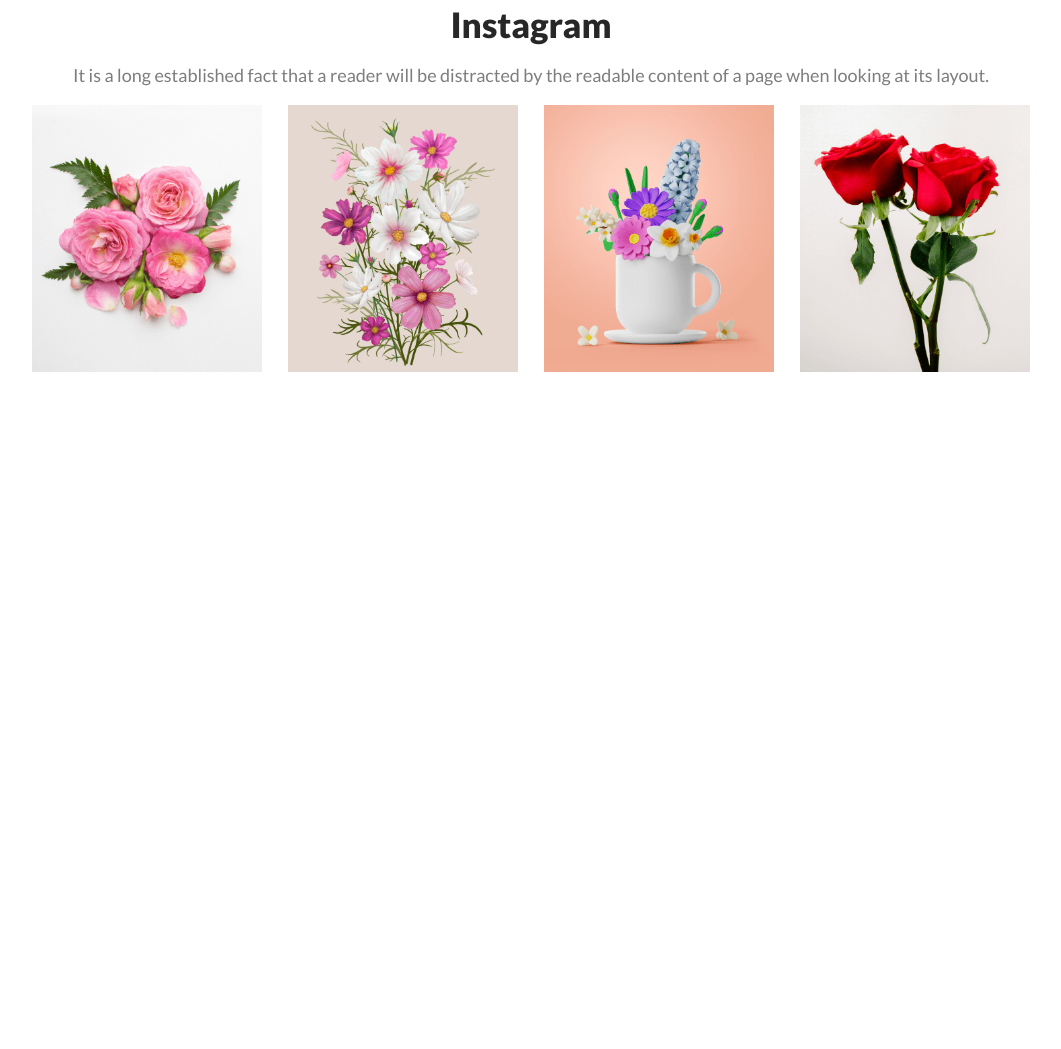
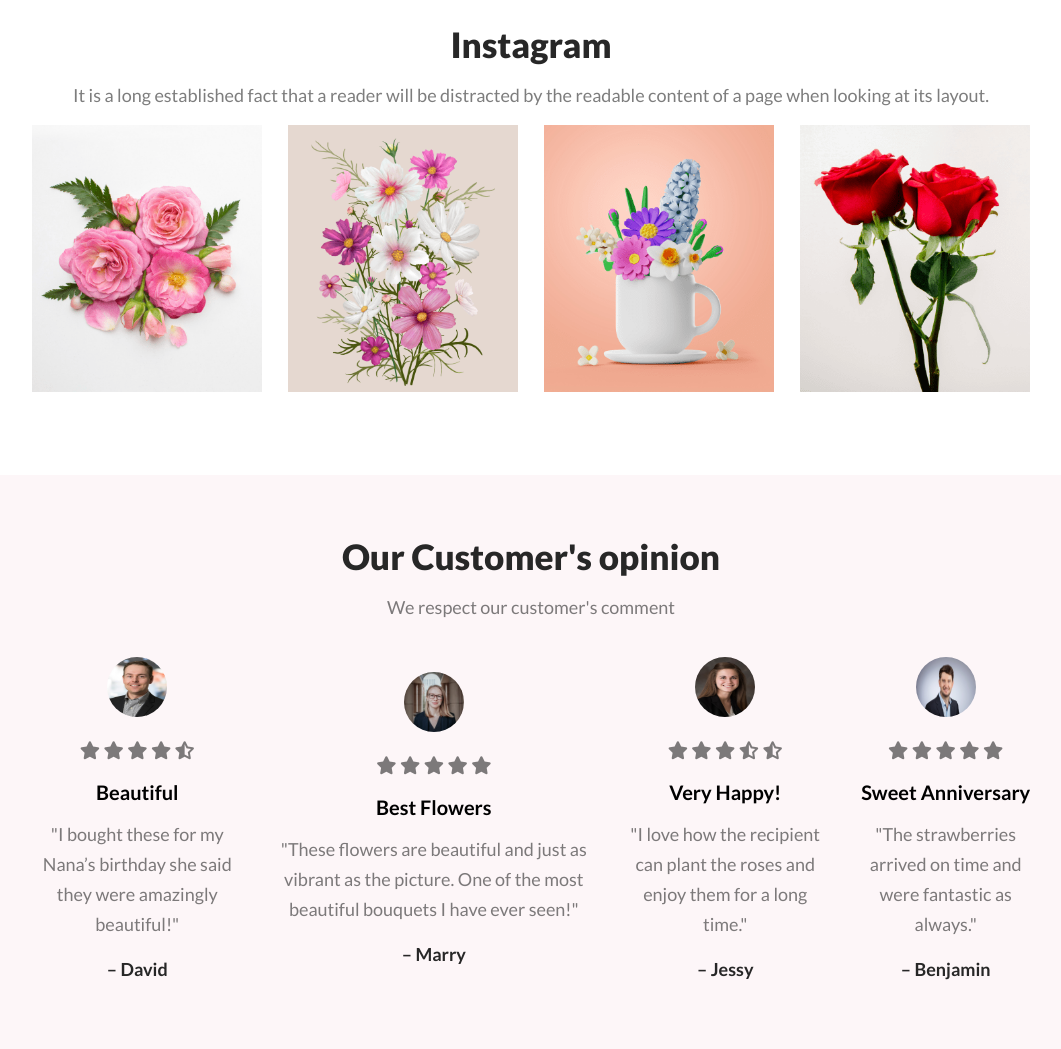
Before and after one commit to rahathossenantor/flower-shop, a plain HTML site: page index.html in a window 1280 px wide. Shown: the part 2177-3226 px from the top of the page, without its empty margins (109-1170 px from the left). Before the commit the page ends 2552 px from the top, so only its background shows below. Drawn offline with Linux system fonts and the light colour scheme.

Commit message:
client review (unique section) section completed

```diff
--- a/index.html
+++ b/index.html
@@ -4,6 +4,7 @@
     <meta charset="UTF-8">
     <meta name="viewport" content="width=device-width, initial-scale=1.0">
     <title>FowerShop</title>
+    <script src="https://kit.fontawesome.com/f056a62cc9.js" crossorigin="anonymous"></script>
     <link rel="stylesheet" href="./style.css">
 </head>
 <body>
@@ -105,6 +106,45 @@
                 </div>
             </div>
         </section>
+
+        <!-- client review section (unique section) -->
+        <section id="client-review">
+            <div class="review-content margin-top center">
+                <h3 class="section-title">Our Customer's opinion</h3>
+                <p>We respect our customer's comment</p>
+
+                <div class="review-container">
+                    <div class="review">
+                        <img src="./images/customar/customar1.jpg" alt="customar">
+                        <p class="ratings"><i class="fa-solid fa-star"></i> <i class="fa-solid fa-star"></i> <i class="fa-solid fa-star"></i> <i class="fa-solid fa-star"></i> <i class="fa-solid fa-star-half-stroke"></i></p>
+                        <h5>Beautiful</h5>
+                        <p>"I bought these for my Nana’s birthday she said they were amazingly beautiful!"</p>
+                        <p class="customar-name">– David</p>
+                    </div>
+                    <div class="review">
+                        <img src="./images/customar/customar2.jpg" alt="customar">
+                        <p class="ratings"><i class="fa-solid fa-star"></i> <i class="fa-solid fa-star"></i> <i class="fa-solid fa-star"></i> <i class="fa-solid fa-star"></i> <i class="fa-solid fa-star"></i></p>
+                        <h5>Best Flowers</h5>
+                        <p>"These flowers are beautiful and just as vibrant as the picture. One of the most beautiful bouquets I have ever seen!"</p>
+                        <p class="customar-name">– Marry</p>
+                    </div>
+                    <div class="review">
+                        <img src="./images/customar/customar3.jpg" alt="customar">
+                        <p class="ratings"><i class="fa-solid fa-star"></i> <i class="fa-solid fa-star"></i> <i class="fa-solid fa-star"></i> <i class="fa-solid fa-star-half-stroke"></i> <i class="fa-solid fa-star-half-stroke"></i></p>
+                        <h5>Very Happy!</h5>
+                        <p>"I love how the recipient can plant the roses and enjoy them for a long time."</p>
+                        <p class="customar-name">– Jessy</p>
+                    </div>
+                    <div class="review">
+                        <img src="./images/customar/customar4.jpg" alt="customar">
+                        <p class="ratings"><i class="fa-solid fa-star"></i> <i class="fa-solid fa-star"></i> <i class="fa-solid fa-star"></i> <i class="fa-solid fa-star"></i> <i class="fa-solid fa-star"></i></p>
+                        <h5>Sweet Anniversary</h5>
+                        <p>"The strawberries arrived on time and were fantastic as always."</p>
+                        <p class="customar-name">– Benjamin</p>
+                    </div>
+                </div>
+            </div>
+        </section>
     </main>
     <footer></footer>
 </body>
--- a/style.css
+++ b/style.css
@@ -10,7 +10,7 @@
 /* common shared styles */
 #banner,
 #feature,
-#offer, .hot-deal-content, #instagram {
+#offer, .hot-deal-content, #instagram, .review-content {
     width: 80%;
     margin: 0 auto;
 }
@@ -135,7 +135,7 @@ header {
 
 /* offer section styles */
 #offer {
-    padding: 50px 0;
+    padding: 60px 0;
     background-color: #F4F4F4;
     margin-top: 80px;
     border-radius: 5px;
@@ -193,3 +193,34 @@ header {
 .gallery-image img {
     width: 90%;
 }
+
+/* client review section styles */
+#client-review {
+    background-color: #FDF6F8;
+}
+.review-content {
+    padding: 60px 0;
+}
+.review-container {
+    display: flex;
+    align-items: center;
+    justify-content: space-between;
+    gap: 10px;
+    margin-top: 30px;
+}
+.review {
+    padding: 5px 10px;
+}
+.review img {
+    width: 60px;
+    height: 60px;
+    border-radius: 50%;
+}
+.review h5 {
+    font-size: 20px;
+}
+.customar-name {
+    color: #272727;
+    font-weight: 700;
+    margin-bottom: 0;
+}
```
Also changed, not shown: images/customar/customar1.jpg (added), images/customar/customar2.jpg (added), images/customar/customar3.jpg (added), images/customar/customar4.jpg (added).
